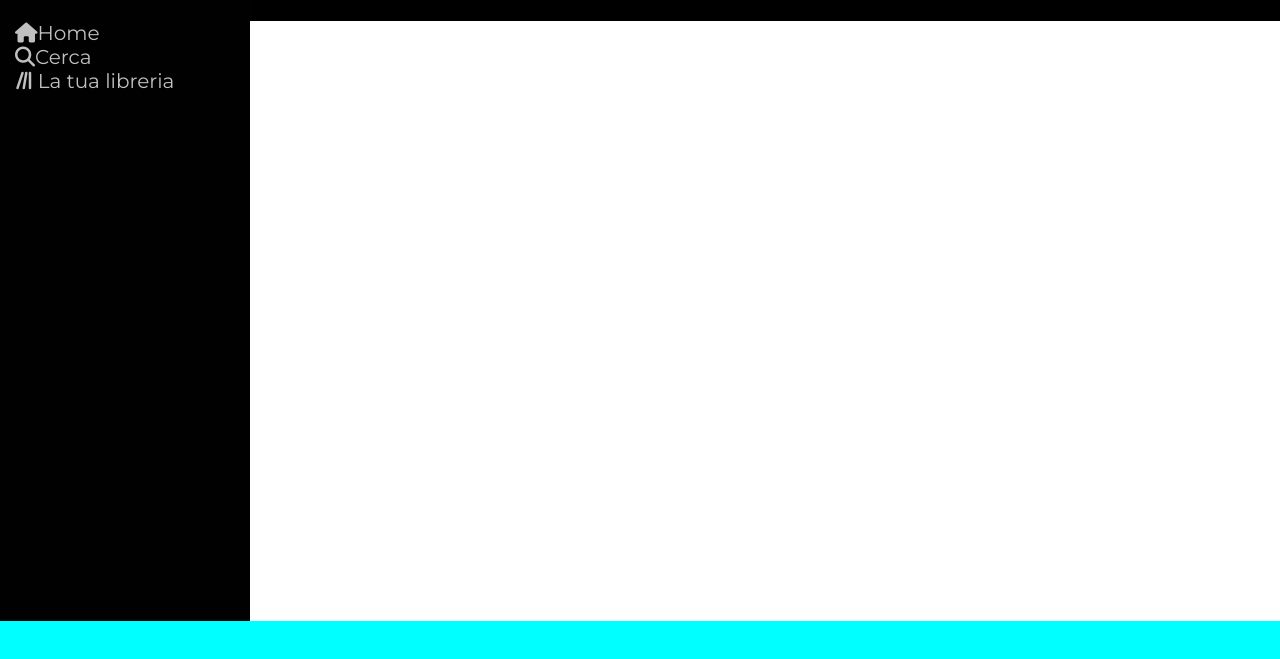
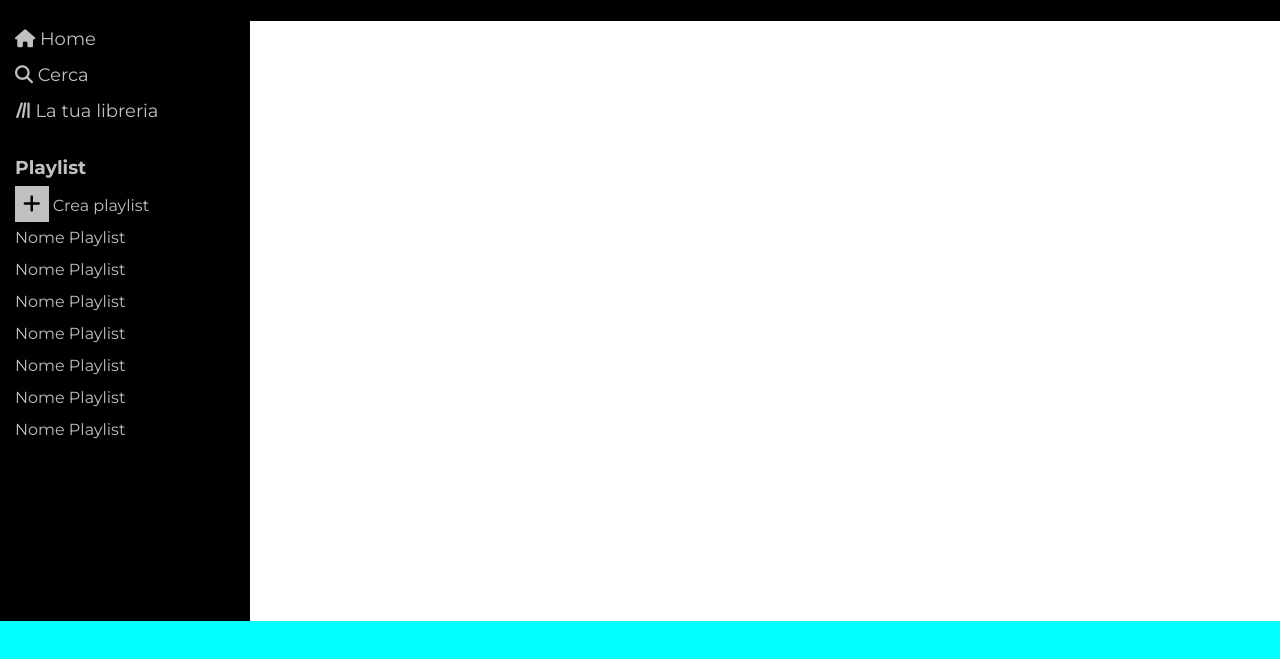
Before and after one commit to MEMiceli/html-css-spotifyweb, a plain HTML site: page Index.html in a window 1280 px wide. Shown: the part 79-738 px from the top of the page. Drawn offline with Linux system fonts and the light colour scheme.

Commit message:
aside middle done

```diff
--- a/Index.html
+++ b/Index.html
@@ -34,11 +34,27 @@
                     <div class="inside-aside-middle">
                         <nav class="nav-top">
                             <ul>
-                                <li><i class="fa-solid fa-house"></i>Home</li>
-                                <li><i class="fa-solid fa-magnifying-glass"></i>Cerca</li>
+                                <li><i class="fa-solid fa-house"></i> Home</li>
+                                <li><i class="fa-solid fa-magnifying-glass"></i> Cerca</li>
                                 <li><i class="fa-solid fa-lines-leaning"></i> La tua libreria</li>
                             </ul>
                         </nav>
+                        <h3 class="playlist">Playlist</h3>
+                        <div >
+                            <p> <i class="fa-solid fa-plus"></i> Crea playlist</p>
+                            <nav class="nav-middle">
+                                <ul>
+                                    <li>Nome Playlist</li>
+                                    <li>Nome Playlist</li>
+                                    <li>Nome Playlist</li>
+                                    <li>Nome Playlist</li>
+                                    <li>Nome Playlist</li>
+                                    <li>Nome Playlist</li>
+                                    <li>Nome Playlist</li>
+                                </ul>
+
+                            </nav>
+                        </div>
                     </div>
 
                 </div>
--- a/css/style.css
+++ b/css/style.css
@@ -34,6 +34,8 @@ ul{
   clear: both;
   display: table;
 }
+
+/* header  */
 header{
     background-color: rgba(0, 0, 0, 7);
     width: calc(100% - 250px);
@@ -42,6 +44,7 @@ header{
     text-align: right;
     line-height: 100px;
 }
+/* aside  */
 
 aside{
     width: 250px;
@@ -52,15 +55,37 @@ aside{
 .inside-aside{
     margin-left: 15px;
 }
+
+/* top aside */
+
 .top-aside{
     height: 100px;
     padding: 20px 60px 15px 0;
 
 }
 
+/* aside middle  */
+
+.inside-aside-middle{
+    line-height: 2;
+}
 .nav-top{
+    font-size: 18px;
+}
+
+.playlist{
+    margin-top: 20px;
+}
+.fa-plus{
+    background-color: silver;
+    color: black;
     font-size: 20px;
+    padding: 8px;
+    text-align: center;
+
 }
+
+/* aside bottom  */
 footer{
     background-color: cyan;
     width: 100vw;
```
